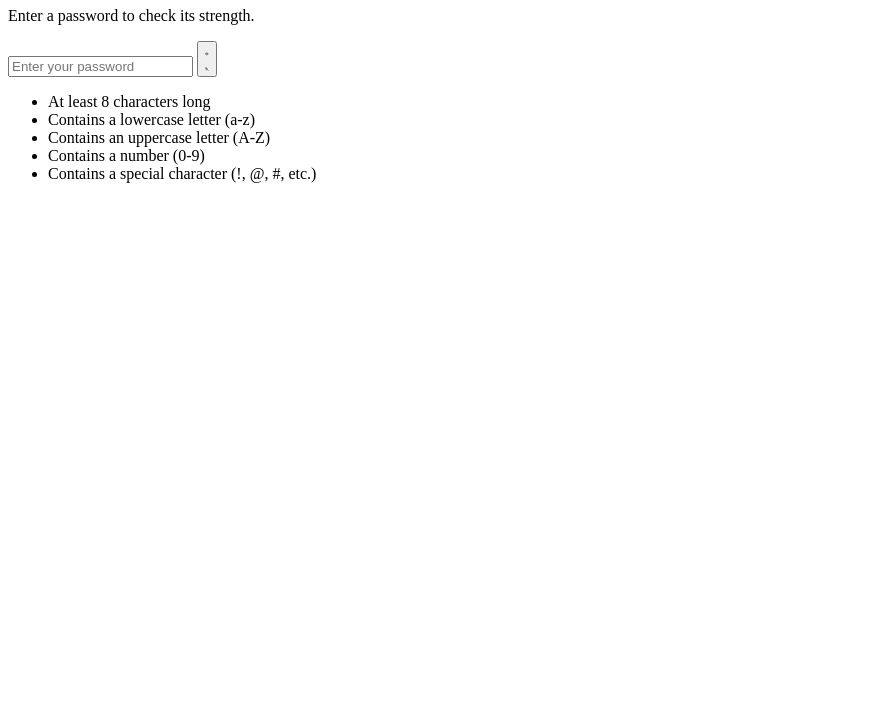
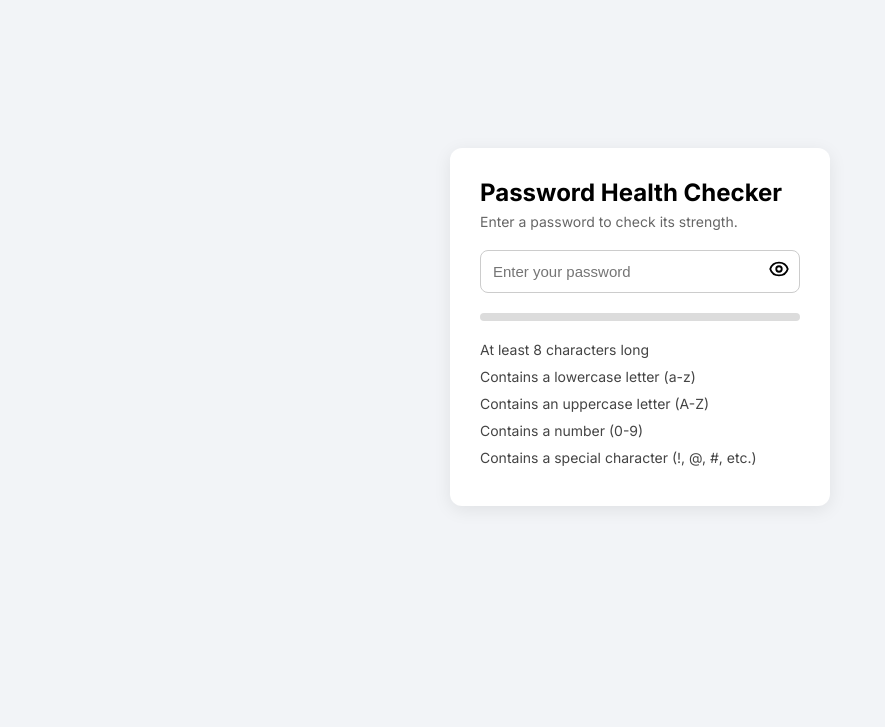
Before and after one commit to dineshsinghdhami/password-strength-checker, a plain HTML site: page index.html in a window 1280 px wide. Shown: the part 73-800 px from the top of the page, without its empty margins (0-885 px from the left). Drawn offline with Linux system fonts and the light colour scheme; a script that the page names is missing.

Commit message:
Update index.html

```diff
--- a/index.html
+++ b/index.html
@@ -1,15 +1,136 @@
-<!DOCTYPE html>
-<html lang="en">
-  <head>
-    <meta charset="UTF-8" />
-    <meta name="viewport" content="width=device-width, initial-scale=1.0" />
-    <title>Password Strength Checker</title>
-    <link
-      href="https://fonts.googleapis.com/css2?family=Inter:wght@400;500;600;700&display=swap"
-      rel="stylesheet"
-    />
-    <link href="styles.css" rel="stylesheet" />
-  </head>
+<head>
+  <meta charset="UTF-8" />
+  <meta name="viewport" content="width=device-width, initial-scale=1.0" />
+  <title>Password Strength Checker</title>
+  <link href="https://fonts.googleapis.com/css2?family=Inter:wght@400;500;600;700&display=swap" rel="stylesheet" />
+  <style>
+      * {
+        margin: 0;
+        padding: 0;
+        box-sizing: border-box;
+      }
+
+      body {
+        font-family: "Inter", sans-serif;
+        background: #f2f4f7;
+        display: flex;
+        justify-content: center;
+        align-items: center;
+        height: 100vh;
+      }
+
+      .password-checker-container {
+        background: #ffffff;
+        padding: 30px;
+        width: 380px;
+        border-radius: 12px;
+        box-shadow: 0 4px 18px rgba(0, 0, 0, 0.08);
+      }
+
+      .title {
+        font-size: 24px;
+        font-weight: 700;
+        margin-bottom: 6px;
+      }
+
+      .subtitle {
+        font-size: 14px;
+        color: #666;
+        margin-bottom: 20px;
+      }
+
+      .password-input-container {
+        display: flex;
+        position: relative;
+      }
+
+      .password-input {
+        width: 100%;
+        padding: 12px 40px 12px 12px;
+        font-size: 15px;
+        border-radius: 8px;
+        border: 1px solid #ccc;
+        outline: none;
+      }
+
+      .password-input:focus {
+        border-color: #4a77ff;
+      }
+
+      .toggle-password-btn {
+        position: absolute;
+        right: 10px;
+        top: 8px;
+        background: none;
+        border: none;
+        cursor: pointer;
+      }
+
+      .eye-icon {
+        width: 22px;
+        height: 22px;
+      }
+
+      .hidden {
+        display: none;
+      }
+
+      .strength-meter-container {
+        margin-top: 20px;
+      }
+
+      .strength-meter-bg {
+        width: 100%;
+        height: 8px;
+        background: #dcdcdc;
+        border-radius: 6px;
+        overflow: hidden;
+      }
+
+      .strength-meter-fill {
+        height: 100%;
+        width: 0%;
+        transition: 0.3s;
+      }
+
+      :root {
+        --strength-weak: #ff4d4d;
+        --strength-medium: #ffb84d;
+        --strength-strong: #4da6ff;
+        --strength-very-strong: #2ecc71;
+      }
+
+      .strength-text {
+        margin-top: 8px;
+        font-size: 14px;
+        font-weight: 600;
+      }
+
+      .requirements-list {
+        margin-top: 20px;
+        list-style: none;
+      }
+
+      .requirement-item {
+        display: flex;
+        align-items: center;
+        margin-bottom: 10px;
+        font-size: 14px;
+        color: #444;
+      }
+
+      .requirement-icon svg {
+        width: 18px;
+        height: 18px;
+        margin-right: 8px;
+        color: #ff4d4d;
+      }
+
+      .requirement-item.met .requirement-icon svg {
+        color: #2ecc71;
+      }
+  </style>
+</head>
   <body>
     <div class="password-checker-container">
       <h1 class="title">Password Health Checker</h1>
```
